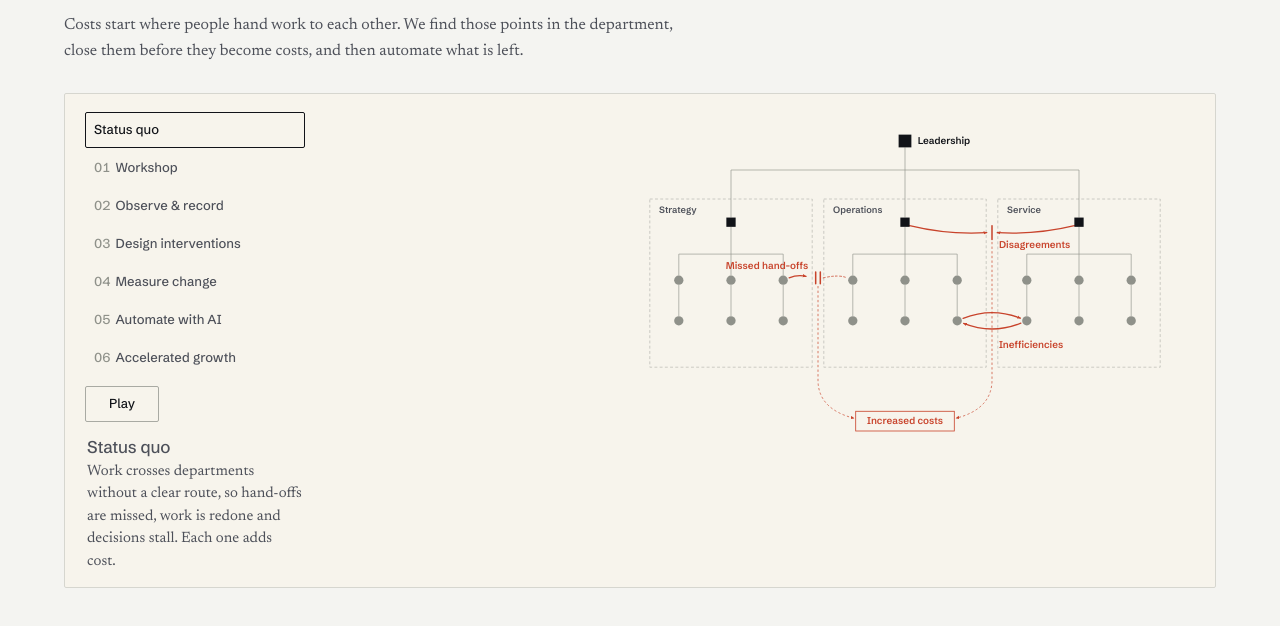
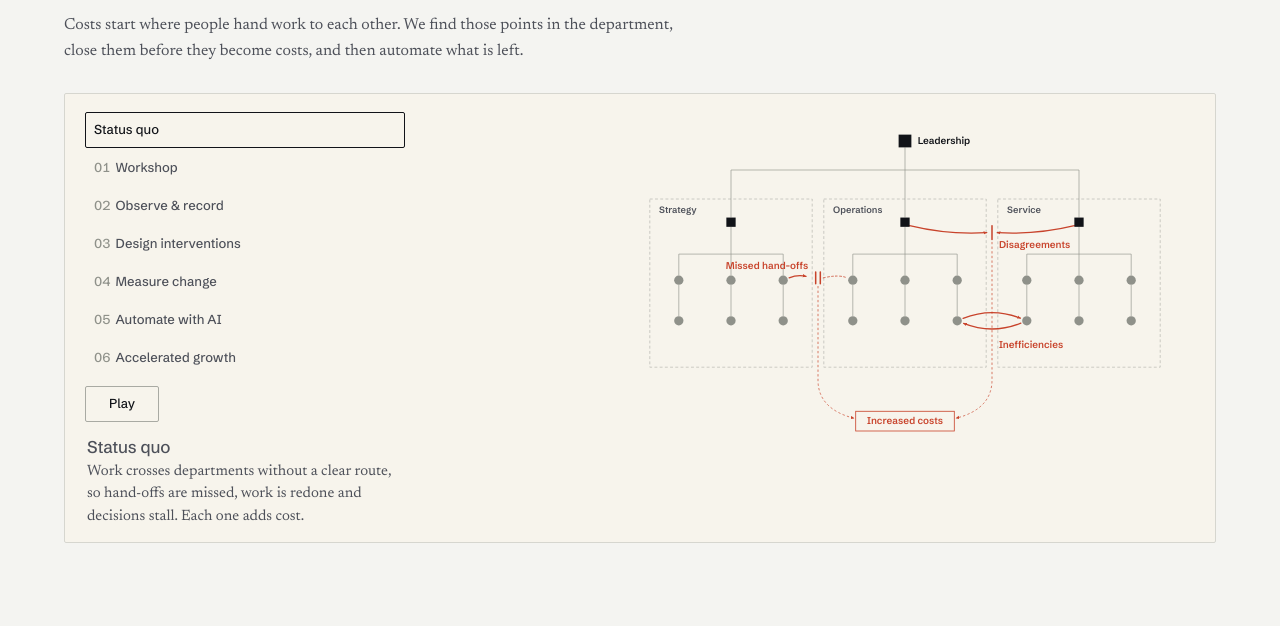
Before and after one commit to kischiman/gcc-proposal-deck, a website: page docs/index.html in a window 1280 px wide. Shown: the part 644-1270 px from the top of the page. Drawn offline with Linux system fonts and the light colour scheme.

Commit message:
Give the story diagram's stage column more room
Co-Authored-By: Claude Opus 5.5 <noreply@anthropic.com>

```diff
--- a/docs/index.html
+++ b/docs/index.html
@@ -1725,7 +1725,7 @@ h1, h2 { letter-spacing: -0.02em; }
 /* wide screens: stage buttons in a column on the left, a smaller figure to their right */
 @media (min-width: 1000px) {
   .org-story {
-    display: grid; grid-template-columns: 220px minmax(0, 1fr); column-gap: 32px;
+    display: grid; grid-template-columns: 320px minmax(0, 1fr); column-gap: 40px;
     grid-template-areas: "bar canvas" "head canvas"; grid-template-rows: auto 1fr; align-items: start;
   }
   .os-bar { grid-area: bar; flex-direction: column; align-items: stretch; gap: 10px; }
--- a/public/deck.css
+++ b/public/deck.css
@@ -1715,7 +1715,7 @@ h1, h2 { letter-spacing: -0.02em; }
 /* wide screens: stage buttons in a column on the left, a smaller figure to their right */
 @media (min-width: 1000px) {
   .org-story {
-    display: grid; grid-template-columns: 220px minmax(0, 1fr); column-gap: 32px;
+    display: grid; grid-template-columns: 320px minmax(0, 1fr); column-gap: 40px;
     grid-template-areas: "bar canvas" "head canvas"; grid-template-rows: auto 1fr; align-items: start;
   }
   .os-bar { grid-area: bar; flex-direction: column; align-items: stretch; gap: 10px; }
```
Also changed, not shown: dist/deck.html.
